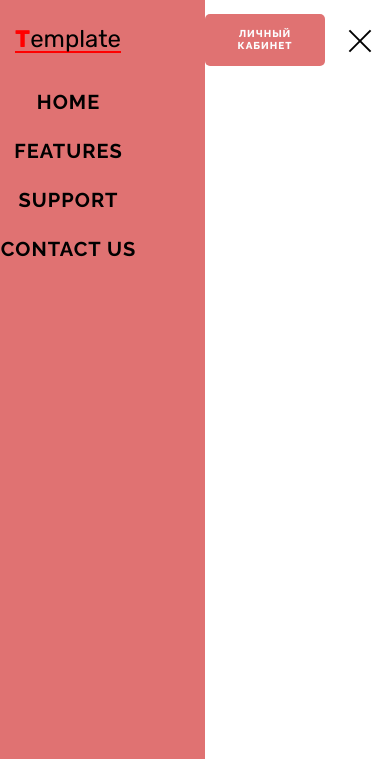
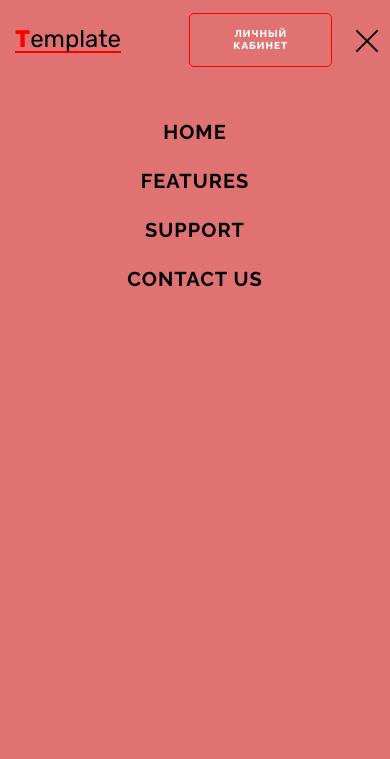
Before and after one commit to ollegozz/template-basic, a plain HTML site: page index.html in a window 390 px wide. Both pictures are taken after a click on the element 360 px from the left and 40 px from the top of the page. Shown: the top 759 px of the page. Drawn offline with Linux system fonts and the light colour scheme.

Commit message:
header-menu-anim

```diff
--- a/scrypt.js
+++ b/scrypt.js
@@ -1,8 +1,42 @@
-let iconMenu = document.querySelector('.icon-menu');
-let menuBody = document.querySelector('.menu__body');
+const iconMenu = document.querySelector('.icon-menu');
+const closeIconMenu = document.querySelector('.close-icon-menu');
+const menuBody = document.querySelector('.menu__body');
+const button = document.querySelector('.header__button');
 
 iconMenu.addEventListener('click', function () {
+
+    // let aaa = 0
+
+    // if (aaa == 0) {
+    //     menuBody.classList.remove('animOpen');
+    //     menuBody.classList.add('animOpen');
+    //     console.log('animOpen');
+    //     aaa = aaa + 1
+    // }
+
+    // if (aaa !== 0) {
+    //     menuBody.classList.add('animClose');
+    //     console.log('animanimClose');
+
+    //     aaa = aaa - 1
+    //     console.log('CLOSE', aaa);
+
+    // }
+
+
+    button.classList.toggle('active-button');
     iconMenu.classList.toggle('icon-menu');
     iconMenu.classList.toggle('close-icon-menu');
     menuBody.classList.toggle('active');
+
+    if (closeIconMenu.classList.contains('close-icon-menu')) {
+        menuBody.classList.toggle('animClose');
+    }
+
+
+
+
+
+
+
 })
--- a/style.css
+++ b/style.css
@@ -43,7 +43,8 @@ body {
     font-size: 12px;
     color: #616161;
 }
- /* #endregion */
+
+/* #endregion */
 
 /* ------------------ */
 .wrapper {
@@ -74,7 +75,7 @@ body {
 /* TABLET */
 @media (max-width: 991.98px) {
     [class*="__container"] {
-        max-width: 750px;
+        max-width: 850px;
     }
 }
 
@@ -181,24 +182,68 @@ body {
 @media (max-width: 767.98px) {
 
     .active {
-            left: -100%;
-        }
+        display: none;
+
+    }
+
+    .active-button {
+        position: absolute;
+        right: 2%;
+    }
+
+    .active-button a {
+        border: 1px solid red;
+    }
 
     .menu__body {
         position: fixed;
         top: 0;
-        width: 70%;
+        width: 100%;
         height: 100%;
         overflow: auto;
         background-color: rgba(224, 114, 114, 1);
-        padding: 90px 15px 30px 15px;
-        transition: left 0.3s ease 1s;
+        padding: 120px 15px 30px 15px;
+        margin-right: -15px;
+        animation: animOpen .3s linear forwards;
+    }
+
+    .animOpen {
+        animation: animOpen .3s linear forwards;
+    }
+
+    @keyframes animOpen {
+        0% {
+            opacity: 0;
+            width: 0;
+        }
+
+        100% {
+            opacity: 1;
+            width: 100%;
+        }
+    }
+
+        .animClose {
+            animation: animClose .3s linear forwards;
+        }
+
+    @keyframes animClose {
+        0% {
+            opacity: 1;
+            width: 100%;
+        }
+
+        100% {
+            opacity: 0;
+            width: 0;
+        }
     }
 
     .menu__list {
         flex-direction: column;
         justify-content: center;
         align-items: center;
+
     }
 
     .menu__item {
@@ -316,7 +361,7 @@ body {
     text-align: center;
 }
 
-.footer__item img{
+.footer__item img {
     width: 50%;
 }
 
```
Also changed, not shown: index.html (+1 -1 lines).
